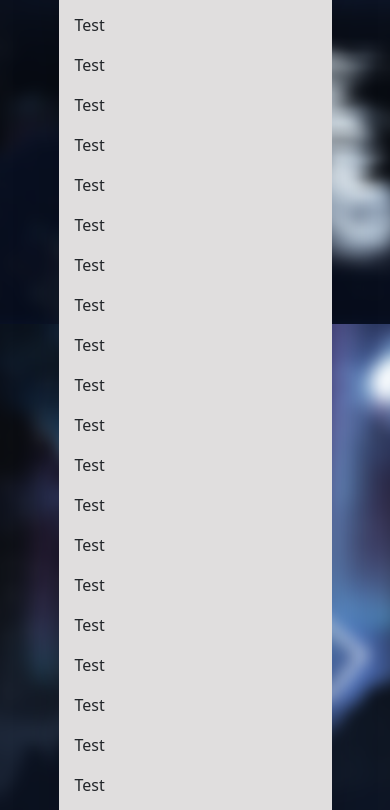
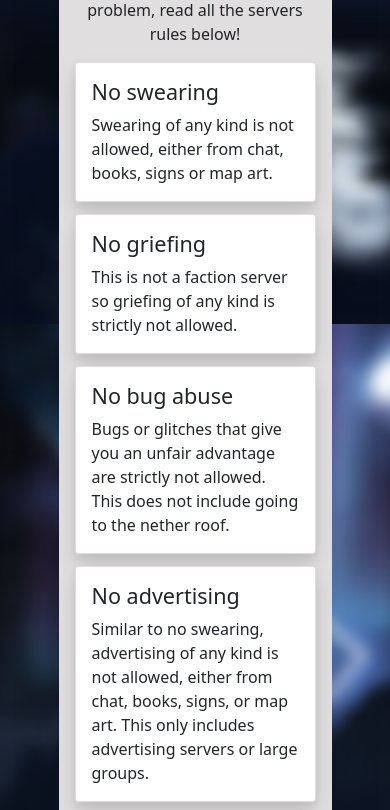
Before and after one commit to TrevorMickelson/UndieCraftWebsite, a plain HTML site: page index.html in a window 390 px wide. Shown: the part 520-1330 px from the top of the page. Drawn offline with nearby package versions, Linux system fonts and the light colour scheme.

Commit message:
added rules page

```diff
--- a/index.html
+++ b/index.html
@@ -89,56 +89,17 @@
     </nav>
 
     <div class="content-container shadow-lg p-3 mb-5 rounded">
-      <p>Test</p>
-      <p>Test</p>
-      <p>Test</p>
-      <p>Test</p>
-      <p>Test</p>
-      <p>Test</p>
-      <p>Test</p>
-      <p>Test</p>
-      <p>Test</p>
-      <p>Test</p>
-      <p>Test</p>
-      <p>Test</p>
-      <p>Test</p>
-      <p>Test</p>
-      <p>Test</p>
-      <p>Test</p>
-      <p>Test</p>
-      <p>Test</p>
-      <p>Test</p>
-      <p>Test</p>
-      <p>Test</p>
-      <p>Test</p>
-      <p>Test</p>
-      <p>Test</p>
-      <p>Test</p>
-      <p>Test</p>
-      <p>Test</p>
-      <p>Test</p>
-      <p>Test</p>
-      <p>Test</p>
-      <p>Test</p>
-      <p>Test</p>
-      <p>Test</p>
-      <p>Test</p>
-      <p>Test</p>
-      <p>Test</p>
-      <p>Test</p>
-      <p>Test</p>
-      <p>Test</p>
-      <p>Test</p>
-      <p>Test</p>
-      <p>Test</p>
-      <p>Test</p>
-      <p>Test</p>
-      <p>Test</p>
-      <p>Test</p>
-      <p>Test</p>
-      <p>Test</p>
-      <p>Test</p>
-      <p>Test</p>
+      <!-- Rules -->
+      <div id="rules-container">
+        <div id="rules-header">
+          <h1>Rules</h1>
+          <p>
+            Confused about rules? Not a problem, read all the servers rules
+            below!
+          </p>
+        </div>
+        <div id="cards-container"></div>
+      </div>
     </div>
   </body>
 </html>
--- a/index.js
+++ b/index.js
@@ -1,11 +1,3 @@
-/**
- * Registering tooltips
- */
-var tooltipTriggerList = [].slice.call(document.querySelectorAll('[data-bs-toggle="tooltip"]'))
-var tooltipList = tooltipTriggerList.map(function (tooltipTriggerEl) {
-  return new bootstrap.Tooltip(tooltipTriggerEl)
-})
-
 function copyFunction() {
     var copyText = document.getElementById("myInput");
 
@@ -16,3 +8,56 @@ function copyFunction() {
      /* Copy the text inside the text field */
     navigator.clipboard.writeText(copyText.value);
 }
+
+/**
+ * --------- Rules ---------
+ */
+const rules = new Map([
+  ["No swearing", "Swearing of any kind is not allowed, either from chat, books, signs or map art."],
+  ["No griefing", "This is not a faction server so griefing of any kind is strictly not allowed."],
+  ["No bug abuse", "Bugs or glitches that give you an unfair advantage are strictly not allowed. This does not include going to the nether roof."],
+  ["No advertising", "Similar to no swearing, advertising of any kind is not allowed, either from chat, books, signs, or map art. This only includes advertising servers or large groups."],
+  ["No cheating", "Only mods that don't give you an unfair advantage are allowed. Examples of well-known allowed mods: Optifine, Sodium, Lithium, etc."],
+  ["No NSFW", "Any NSFW (Not safe for work) is strictly not allowed and will be removed immediately."],
+  ["No begging", "This includes store ranks, staff ranks, and even in-game loot"],
+  ["No selling items for real-world money", "To comply with Minecraft's EULA, selling any items for real-world money is strictly not allowed"]
+]);
+
+function displayRules() {
+  const cardContainer = document.getElementById('cards-container');
+  let counter = 0;
+
+  for (const entry of rules.entries()) {
+    const ruleElement = createRuleTemplate();
+    cardContainer.appendChild(ruleElement);
+
+    const title = document.getElementsByClassName("card-title")[counter];
+    const text = document.getElementsByClassName("card-text")[counter];
+
+    title.innerText = entry[0];
+    text.innerText = entry[1];
+
+    counter++;
+  }
+}
+
+function createRuleTemplate() {
+  const cardContainer = createElement('div', 'card');
+  const cardBodyContainer = createElement('div', 'card-body');
+  const cardTitle = createElement('h4', 'card-title');
+  const cardParagraph = createElement('p', 'card-text');
+
+  cardContainer.appendChild(cardBodyContainer);
+  cardBodyContainer.appendChild(cardTitle);
+  cardBodyContainer.appendChild(cardParagraph);
+
+  return cardContainer;
+}
+
+function createElement(type, className) {
+  const newElement = document.createElement(type);
+  newElement.classList.add(className);
+  return newElement;
+}
+
+displayRules();
--- a/styles.css
+++ b/styles.css
@@ -68,6 +68,22 @@ body {
   background-color: rgb(224, 222, 222);
 }
 
+#rules-header {
+  text-align: center;
+}
+
+#cards-container {
+  display: flex;
+  flex-direction: column;
+  justify-content: center;
+  margin: auto;
+  gap: 0.75rem;
+}
+
+.card {
+  box-shadow: 0 10px 20px rgba(0, 0, 0, 0.12), 0 4px 8px rgba(0, 0, 0, 0.06);
+}
+
 @media (min-width: 85rem) {
   .navbar {
     margin-top: 0rem;
@@ -80,4 +96,13 @@ body {
     align-items: center;
     width: 70%;
   }
+
+  #cards-container {
+    flex-direction: row;
+    flex-wrap: wrap;
+  }
+
+  .card {
+    width: 30%;
+  }
 }
```
